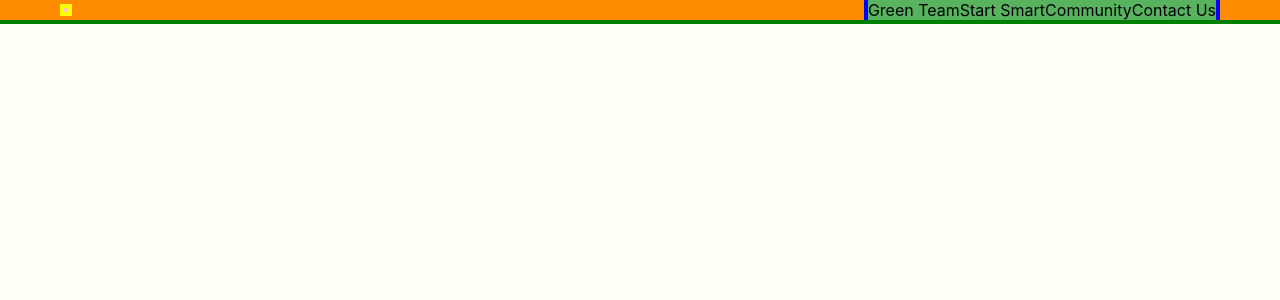
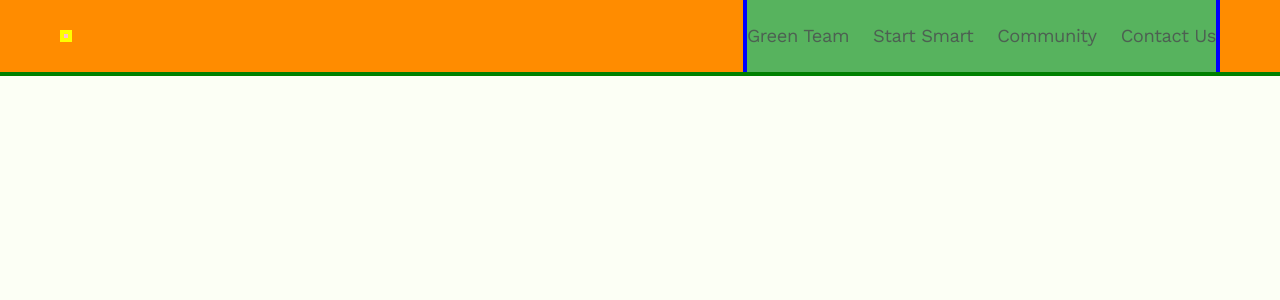
Before and after one commit to JuanTValdez/smart_acres, a React (Create React App) app: page / in a window 1280 px wide. Shown: the top 300 px of the page. Built offline with nearby package versions, Linux system fonts and the light colour scheme.

Commit message:
added styled links

```diff
--- a/src/styles/NavBar.css
+++ b/src/styles/NavBar.css
@@ -7,4 +7,16 @@
 	/* max-width: 40%; */
 	display: flex;
 	justify-content: space-between;
+	gap: 1.5em;
+
+	& p {
+		/* font-size: 18px; */
+		font-size: 1.15em;
+		font-family: 'Work Sans', sans-serif;
+		font-weight: 500;
+		line-height: 1.17;
+		letter-spacing: -0.45px;
+		margin: 25px 0;
+		color: var(--gunmetal);
+	}
 }
```
